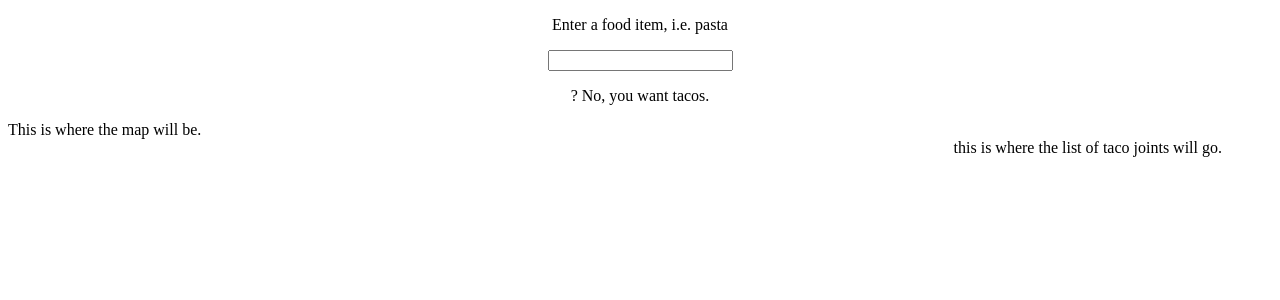
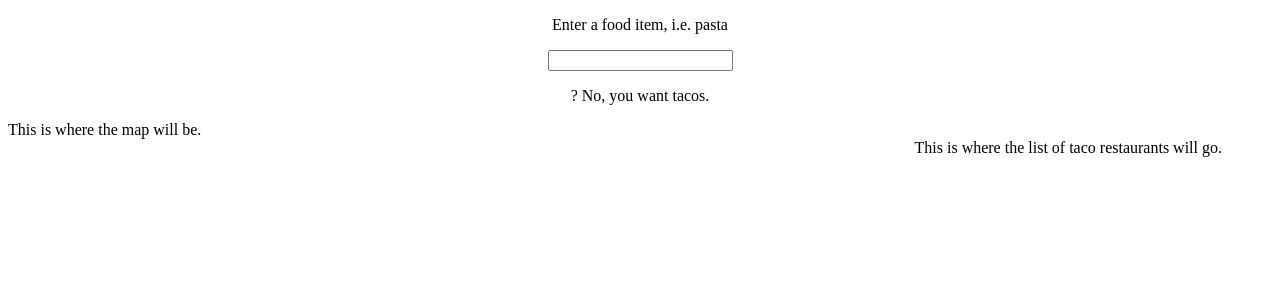
Before and after one commit to colbisaurusrex/NoYouWantTacos, a React app: page / in a window 1280 px wide. Shown: the top 300 px of the page. Built offline with nearby package versions, Linux system fonts and the light colour scheme.

Commit message:
creates functional component TacoList and renders sample text to DOM

```diff
--- /dev/null
+++ b/src/components/TacoList.js
@@ -0,0 +1,11 @@
+import React from 'react'
+import ReactDOM from 'react-dom'
+
+
+var TacoList = () => (
+  <div className="tacoList">
+    This is where the list of taco restaurants will go.
+  </div>
+);
+
+export default TacoList;
--- a/src/index.js
+++ b/src/index.js
@@ -3,6 +3,7 @@ import ReactDOM from 'react-dom';
 
 import SearchBar from './components/SearchBar.js';
 import Map from './components/Map.js'
+import TacoList from './components/TacoList.js'
 
 //google maps api key
 const API_KEY = 'AIzaSyATwL4uEOxEdZYgb6t-YHFUGsQkgTgBu_o'
@@ -11,14 +12,10 @@ const API_KEY = 'AIzaSyATwL4uEOxEdZYgb6t-YHFUGsQkgTgBu_o'
 const App = () => {
   return (
    <div>
-      <div>
-        <SearchBar />
-        <Map />
-      </div>
-      <div className="tacoList">
-        this is where the list of taco joints will go.
-      </div>
-    </div>
+      <SearchBar />
+      <Map />
+      <TacoList />
+  </div>
     )
 }
 
```
